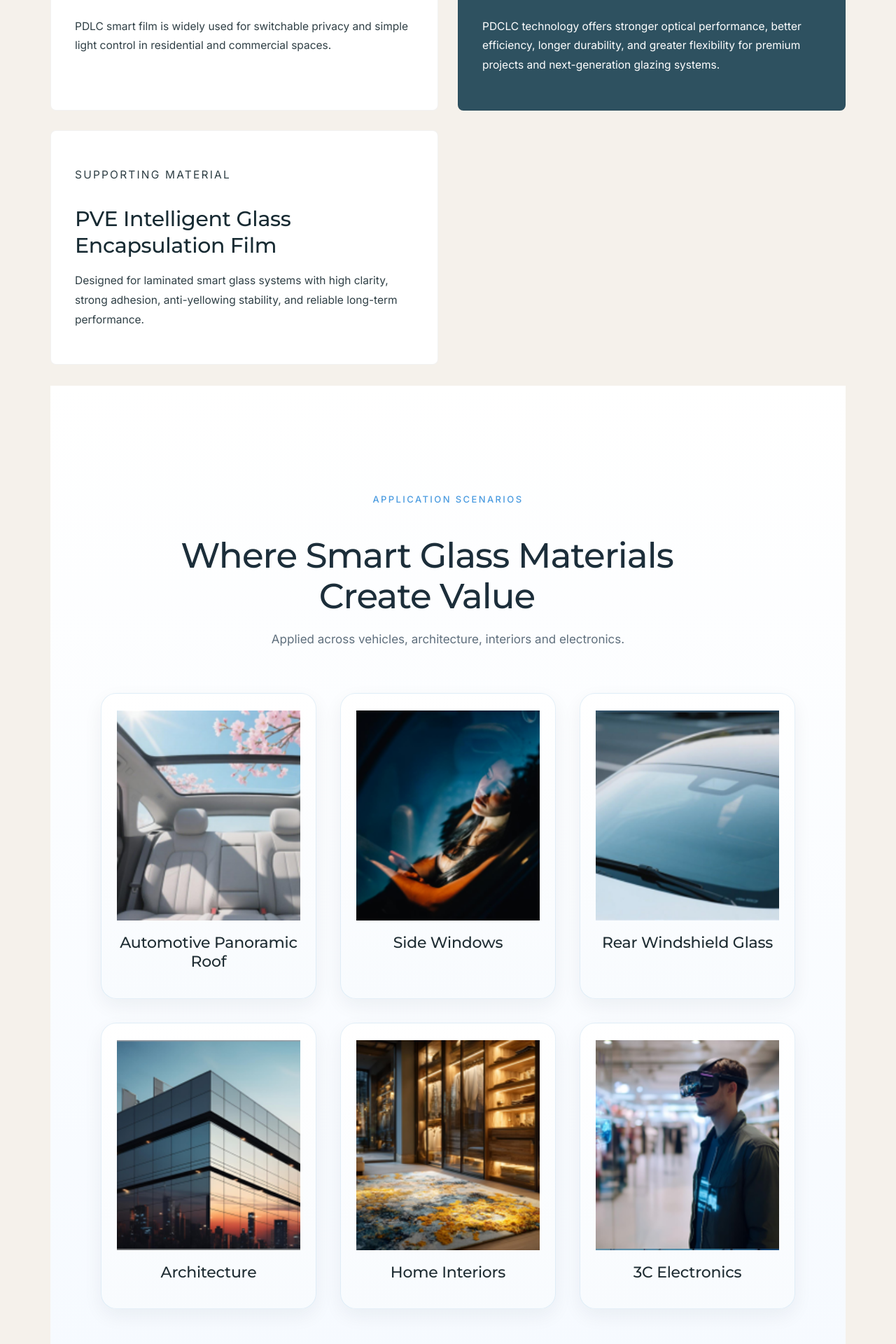
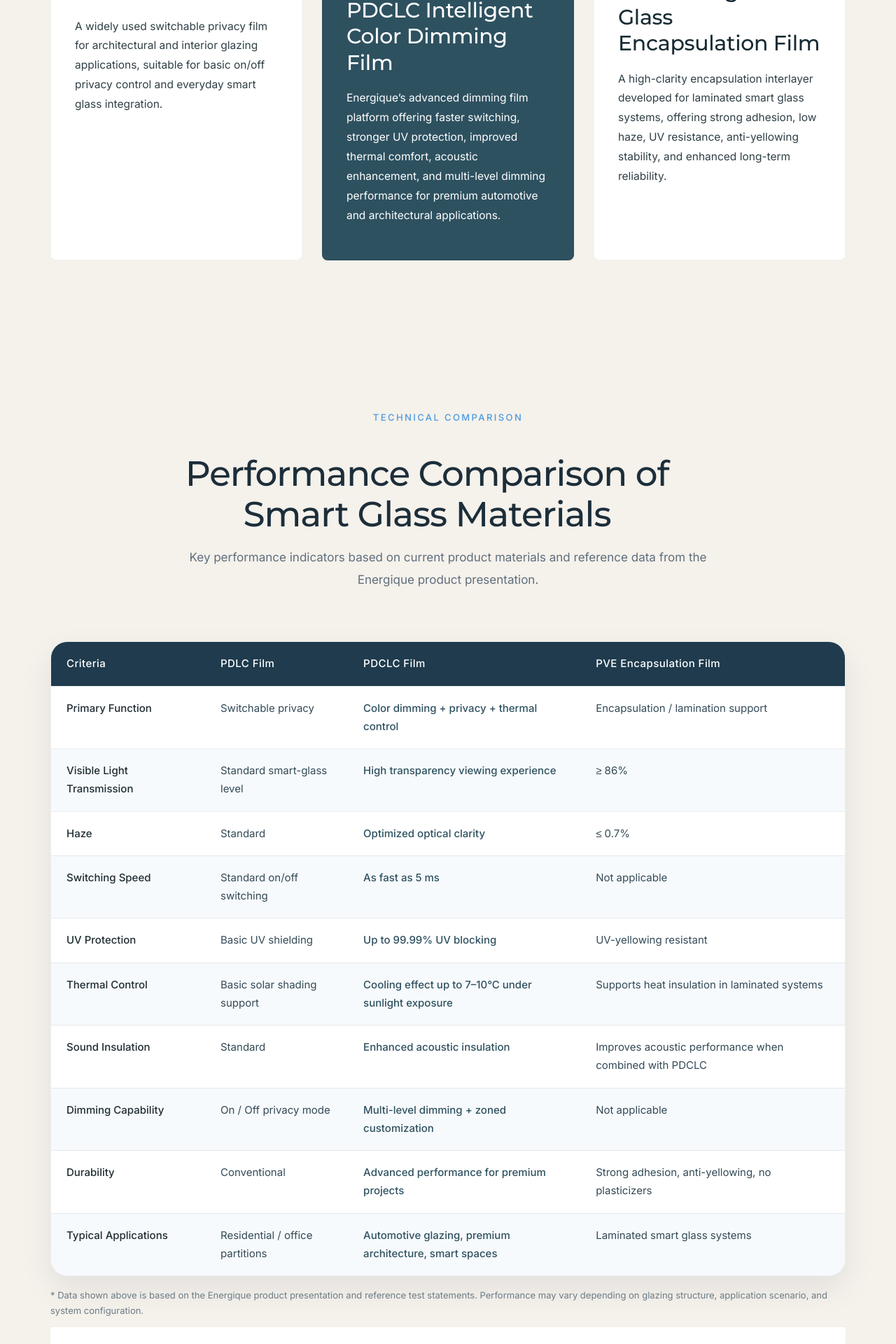
Before and after one commit to chntzj2020-web/energique-web, a React (Vite) app: page /products in a window 1280 px wide. Shown: the part 2920-4840 px from the top of the page at 70% size. Built offline with nearby package versions, Linux system fonts and the light colour scheme.

Commit message:
Refine products page with professional comparison table

```diff
--- a/src/pages/Products.css
+++ b/src/pages/Products.css
@@ -191,7 +191,7 @@
 
 .film-tech-grid {
   display: grid;
-  grid-template-columns: 1fr 1fr;
+  grid-template-columns: repeat(3, 1fr);
   gap: 28px;
   padding: 10px 0 30px;
 }
@@ -243,52 +243,72 @@
 /* COMPARISON */
 
 .comparison-section {
-  padding-top: 20px;
+  margin-top: 72px;
 }
 
 .comparison-table-wrapper {
-  margin-top: 36px;
+  margin-top: 32px;
   overflow-x: auto;
+  border-radius: 24px;
+  background: #ffffff;
+  box-shadow: 0 18px 45px rgba(18, 38, 63, 0.08);
+  border: 1px solid rgba(28, 46, 58, 0.08);
 }
 
 .comparison-table {
   width: 100%;
+  min-width: 1100px;
   border-collapse: collapse;
-  background: rgb(245, 248, 248);
-  border-radius: 8px;
-  overflow: hidden;
 }
 
-.comparison-table th,
-.comparison-table td {
-  padding: 18px;
-  text-align: center;
-  border-bottom: 1px solid rgba(0, 0, 0, 0.05);
+.comparison-table thead {
+  background: #1f3b4d;
 }
 
 .comparison-table th {
-  background: #2e5160;
-  color: white;
+  color: #ffffff;
+  text-align: left;
   font-size: 15px;
-  font-weight: 700;
+  font-weight: 600;
+  letter-spacing: 0.03em;
+  padding: 20px 22px;
+  white-space: nowrap;
 }
 
 .comparison-table td {
-  color: #1f2d33;
-  font-weight: 500;
+  padding: 18px 22px;
+  font-size: 15px;
+  line-height: 1.75;
+  color: #334a57;
+  border-top: 1px solid rgba(28, 46, 58, 0.08);
+  vertical-align: top;
 }
 
-.comparison-table td:not(:first-child) {
-  font-size: 18px;
-  font-weight: 600;
-  color: #2e5160;
+.comparison-table tbody tr:nth-child(even) {
+  background: #f7fafc;
+}
+
+.comparison-table tbody tr:hover {
+  background: #eef5f9;
+  transition: background 0.2s ease;
 }
 
 .comparison-table td:first-child {
-  text-align: left;
-  color: #2f3f45;
-  font-size: 16px;
-  font-weight: 500;
+  width: 220px;
+  font-weight: 600;
+  color: #1f2d33;
+}
+
+.comparison-table td:nth-child(3) {
+  color: #2e5160;
+  font-weight: 600;
+}
+
+.comparison-note {
+  margin-top: 16px;
+  font-size: 13px;
+  line-height: 1.7;
+  color: #6a7c87;
 }
 
 
@@ -301,7 +321,7 @@
 .application-grid {
   display: grid;
   grid-template-columns: repeat(3, 1fr);
-  gap: 34px 34px;
+  gap: 34px;
   margin-top: 20px;
 }
 
@@ -329,7 +349,6 @@
   font-size: 22px;
   font-weight: 600;
   color: #1f2d33;
-  text-shadow: none;
   line-height: 1.25;
   letter-spacing: -0.01em;
   margin-top: 6px;
@@ -411,6 +430,24 @@
   .application-image-wrapper {
     height: 240px;
   }
+
+  .comparison-section {
+    margin-top: 56px;
+  }
+
+  .comparison-table-wrapper {
+    border-radius: 18px;
+  }
+
+  .comparison-table {
+    min-width: 900px;
+  }
+
+  .comparison-table th,
+  .comparison-table td {
+    padding: 16px 18px;
+    font-size: 14px;
+  }
 }
 
 @media (max-width: 640px) {
@@ -436,4 +473,18 @@
   .film-tech-card {
     padding: 24px;
   }
+
+  .comparison-table {
+    min-width: 780px;
+  }
+
+  .comparison-table th,
+  .comparison-table td {
+    padding: 14px 16px;
+    font-size: 13px;
+  }
+
+  .comparison-note {
+    font-size: 12px;
+  }
 }
--- a/src/pages/Products.jsx
+++ b/src/pages/Products.jsx
@@ -171,8 +171,8 @@ function Products() {
               <p className="section-description">
                 Energique provides an integrated smart glass material solution
                 combining switching film technology and advanced encapsulation
-                materials for privacy, solar control, optical comfort, long-term
-                durability, and next-generation glazing systems.
+                materials for privacy, solar control, optical comfort, durability,
+                and next-generation glazing systems.
               </p>
             </div>
 
@@ -181,18 +181,20 @@ function Products() {
                 <p className="film-tech-label">Standard Solution</p>
                 <h3>PDLC Film</h3>
                 <p>
-                  PDLC smart film is widely used for switchable privacy and
-                  simple light control in residential and commercial spaces.
+                  A widely used switchable privacy film for architectural and
+                  interior glazing applications, suitable for basic on/off privacy
+                  control and everyday smart glass integration.
                 </p>
               </div>
 
               <div className="film-tech-card featured">
                 <p className="film-tech-label">Energique Core Technology</p>
-                <h3>PDCLC Film</h3>
+                <h3>PDCLC Intelligent Color Dimming Film</h3>
                 <p>
-                  PDCLC technology offers stronger optical performance, better
-                  efficiency, longer durability, and greater flexibility for
-                  premium projects and next-generation glazing systems.
+                  Energique’s advanced dimming film platform offering faster
+                  switching, stronger UV protection, improved thermal comfort,
+                  acoustic enhancement, and multi-level dimming performance for
+                  premium automotive and architectural applications.
                 </p>
               </div>
 
@@ -200,14 +202,108 @@ function Products() {
                 <p className="film-tech-label">Supporting Material</p>
                 <h3>PVE Intelligent Glass Encapsulation Film</h3>
                 <p>
-                  Designed for laminated smart glass systems with high clarity,
-                  strong adhesion, anti-yellowing stability, and reliable
-                  long-term performance.
+                  A high-clarity encapsulation interlayer developed for laminated
+                  smart glass systems, offering strong adhesion, low haze, UV
+                  resistance, anti-yellowing stability, and enhanced long-term
+                  reliability.
                 </p>
               </div>
             </div>
 
-            {/* APPLICATIONS */}
+            <div className="comparison-section">
+              <div className="section-heading center">
+                <p className="section-kicker">Technical Comparison</p>
+                <h2 className="section-title">
+                  Performance Comparison of Smart Glass Materials
+                </h2>
+                <p className="section-description">
+                  Key performance indicators based on current product materials and
+                  reference data from the Energique product presentation.
+                </p>
+              </div>
+
+              <div className="comparison-table-wrapper">
+                <table className="comparison-table">
+                  <thead>
+                    <tr>
+                      <th>Criteria</th>
+                      <th>PDLC Film</th>
+                      <th>PDCLC Film</th>
+                      <th>PVE Encapsulation Film</th>
+                    </tr>
+                  </thead>
+                  <tbody>
+                    <tr>
+                      <td>Primary Function</td>
+                      <td>Switchable privacy</td>
+                      <td>Color dimming + privacy + thermal control</td>
+                      <td>Encapsulation / lamination support</td>
+                    </tr>
+                    <tr>
+                      <td>Visible Light Transmission</td>
+                      <td>Standard smart-glass level</td>
+                      <td>High transparency viewing experience</td>
+                      <td>≥ 86%</td>
+                    </tr>
+                    <tr>
+                      <td>Haze</td>
+                      <td>Standard</td>
+                      <td>Optimized optical clarity</td>
+                      <td>≤ 0.7%</td>
+                    </tr>
+                    <tr>
+                      <td>Switching Speed</td>
+                      <td>Standard on/off switching</td>
+                      <td>As fast as 5 ms</td>
+                      <td>Not applicable</td>
+                    </tr>
+                    <tr>
+                      <td>UV Protection</td>
+                      <td>Basic UV shielding</td>
+                      <td>Up to 99.99% UV blocking</td>
+                      <td>UV-yellowing resistant</td>
+                    </tr>
+                    <tr>
+                      <td>Thermal Control</td>
+                      <td>Basic solar shading support</td>
+                      <td>Cooling effect up to 7–10°C under sunlight exposure</td>
+                      <td>Supports heat insulation in laminated systems</td>
+                    </tr>
+                    <tr>
+                      <td>Sound Insulation</td>
+                      <td>Standard</td>
+                      <td>Enhanced acoustic insulation</td>
+                      <td>Improves acoustic performance when combined with PDCLC</td>
+                    </tr>
+                    <tr>
+                      <td>Dimming Capability</td>
+                      <td>On / Off privacy mode</td>
+                      <td>Multi-level dimming + zoned customization</td>
+                      <td>Not applicable</td>
+                    </tr>
+                    <tr>
+                      <td>Durability</td>
+                      <td>Conventional</td>
+                      <td>Advanced performance for premium projects</td>
+                      <td>Strong adhesion, anti-yellowing, no plasticizers</td>
+                    </tr>
+                    <tr>
+                      <td>Typical Applications</td>
+                      <td>Residential / office partitions</td>
+                      <td>Automotive glazing, premium architecture, smart spaces</td>
+                      <td>Laminated smart glass systems</td>
+                    </tr>
+                  </tbody>
+                </table>
+              </div>
+
+              <p className="comparison-note">
+                * Data shown above is based on the Energique product presentation and
+                reference test statements. Performance may vary depending on glazing
+                structure, application scenario, and system configuration.
+              </p>
+            </div>
+
             <div className="applications-section">
               <div className="section-heading center">
                 <p className="section-kicker">Application Scenarios</p>
@@ -217,8 +313,7 @@ function Products() {
                 </h2>
 
                 <p className="section-description">
-                  Applied across vehicles, architecture, interiors and
-                  electronics.
+                  Applied across vehicles, architecture, interiors and electronics.
                 </p>
               </div>
 
```
